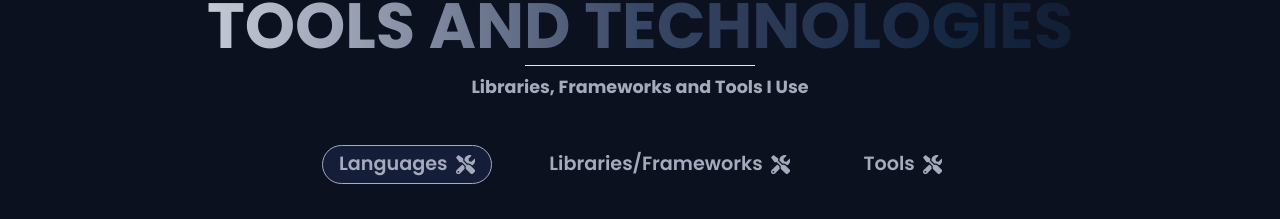
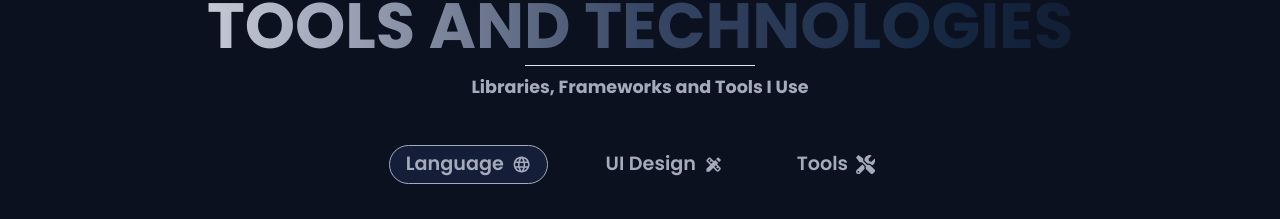
Before and after one commit to zeetaengrg/portfolio, a Next.js app: page / in a window 1280 px wide. Shown: the part 1917-2136 px from the top of the page. Built offline with nearby package versions, Linux system fonts and the light colour scheme; grey boxes are pictures that could not be loaded.

Commit message:
refactor(tabList array): array items modified

```diff
--- a/components/layouts/Skills/SkillsStyle.js
+++ b/components/layouts/Skills/SkillsStyle.js
@@ -1,4 +1,6 @@
-export const tabList = ["Languages", "Libraries/Frameworks", "Tools"];
+export const tabList = [
+    "Language", "UI Design", "Tools"
+];
 
 export const tabStyle = {
     margin: { base: "0.5rem", md: "1.3rem" },
```
